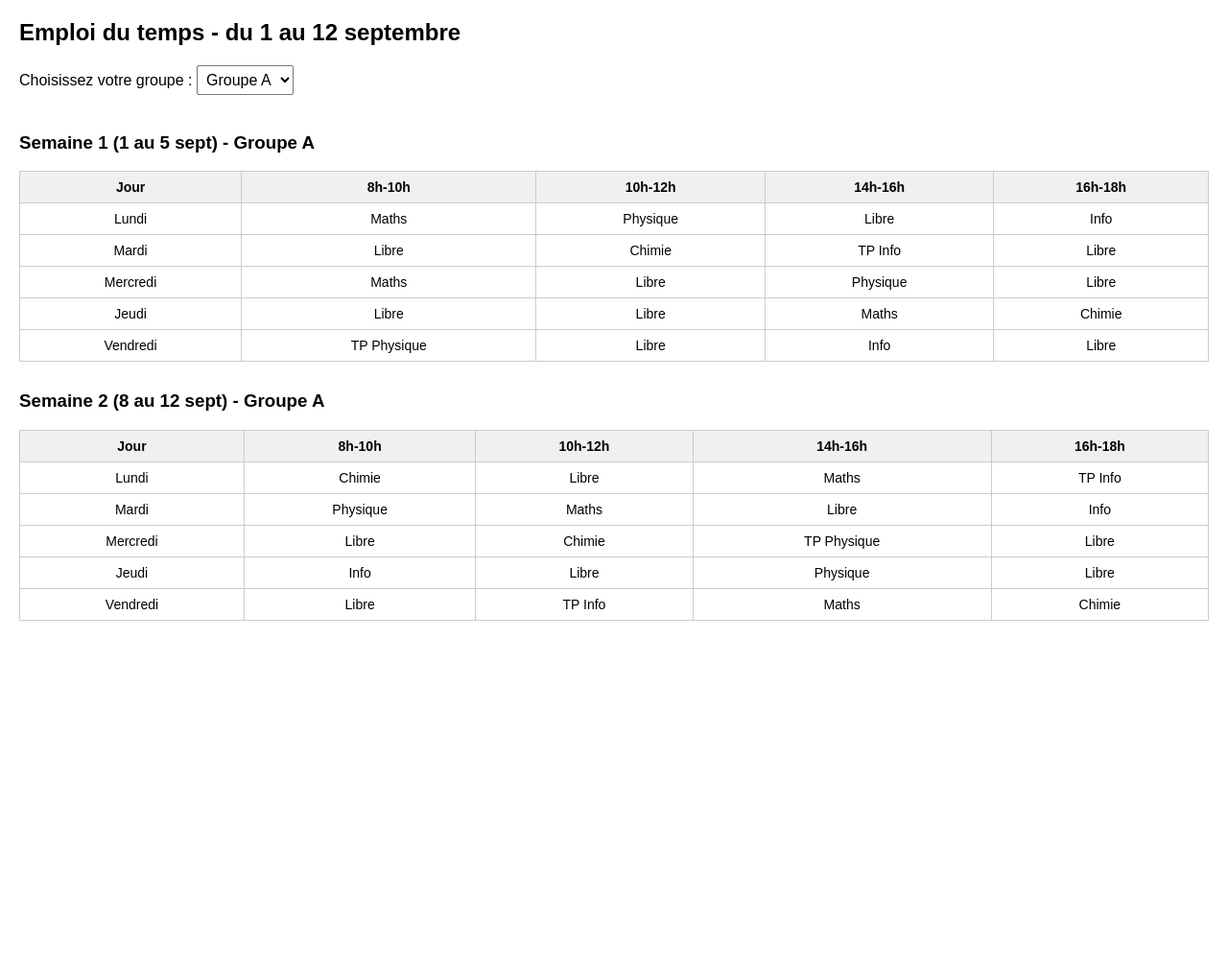
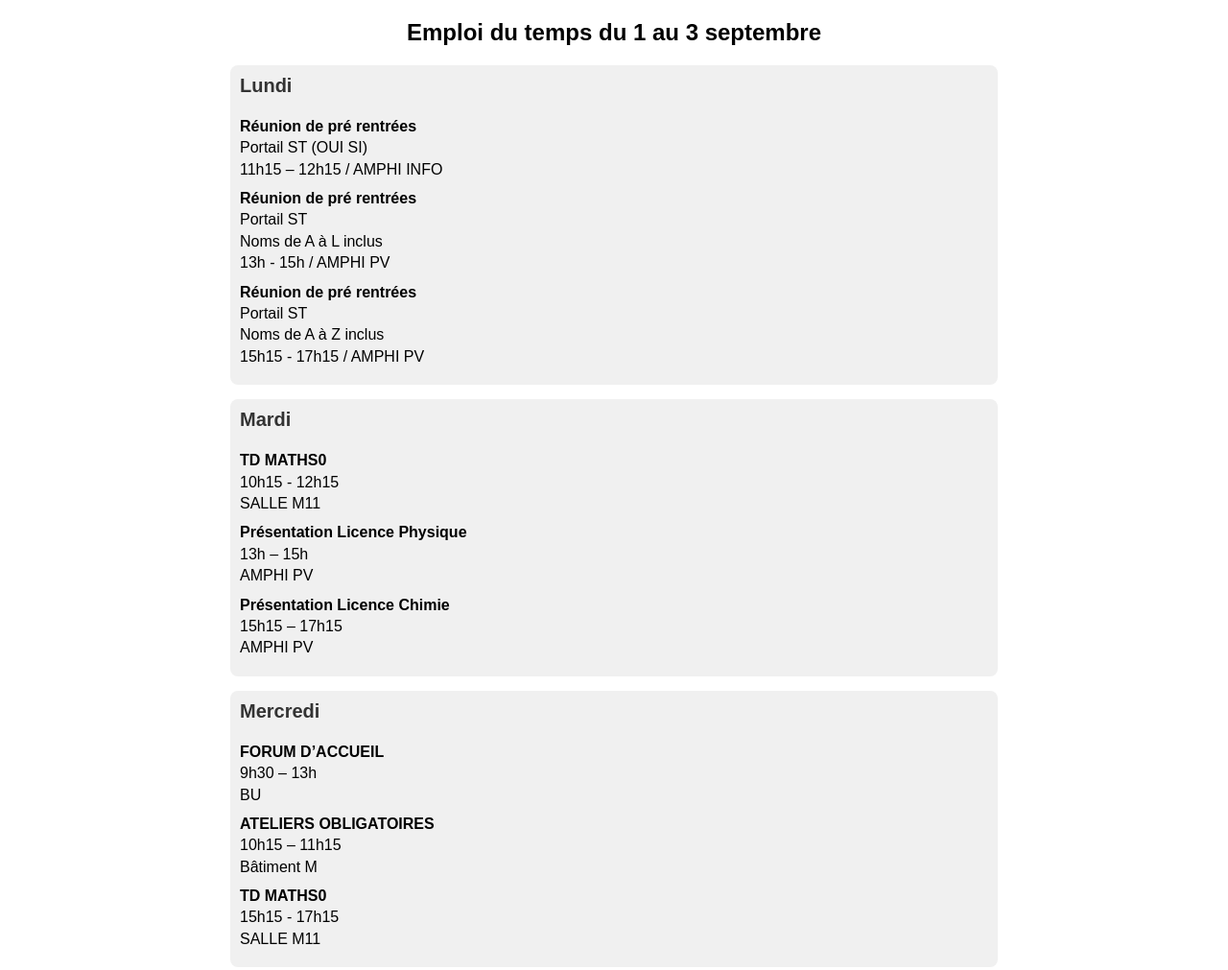
Before and after one commit to PortailST/MATH0, a plain HTML site: page index.html in a window 1280 px wide. Shown: the whole page at 96% size. Before the commit the page ends 800 px from the top, so only its background shows below. Drawn offline with Linux system fonts and the light colour scheme.

Commit message:
Update index.html

```diff
--- a/index.html
+++ b/index.html
@@ -3,98 +3,63 @@
 <head>
 <meta charset="UTF-8" />
 <meta name="viewport" content="width=device-width, initial-scale=1.0"/>
-  <title>Emploi du temps universitaire</title>
+<title>Emploi du temps de rentrée</title>
 <style>
   body {
     font-family: Arial, sans-serif;
-      margin: 20px;
+    padding: 10px;
+    max-width: 800px;
+    margin: auto;
   }
-    select {
-      margin-bottom: 20px;
-      padding: 5px;
-      font-size: 16px;
+  h2 {
+    text-align: center;
+    margin-top: 10px;
   }
-    table {
-      border-collapse: collapse;
-      width: 100%;
-      margin-bottom: 30px;
+  .day {
+    background: #f0f0f0;
+    border-radius: 8px;
+    padding: 10px;
+    margin-bottom: 15px;
   }
-    th, td {
-      border: 1px solid #ccc;
-      padding: 8px;
-      text-align: center;
-      font-size: 14px;
+  .day h3 {
+    margin-top: 0;
+    font-size: 20px;
+    color: #333;
   }
-    th {
-      background-color: #f0f0f0;
+  .event {
+    margin-bottom: 8px;
+    line-height: 1.4;
   }
-    .hidden {
-      display: none;
+  @media (max-width: 600px) {
+    .day h3 { font-size: 18px; }
+    .event { font-size: 14px; }
   }
 </style>
 </head>
 <body>
 
-  <h2>Emploi du temps - du 1 au 12 septembre</h2>
+<h2>Emploi du temps du 1 au 3 septembre</h2>
 
-  <label for="group-select">Choisissez votre groupe :</label>
-  <select id="group-select">
-    <option value="groupeA">Groupe A</option>
-    <option value="groupeB">Groupe B</option>
-  </select>
-
-  <!-- Semaine 1 -->
-  <div id="groupeA" class="edt">
-    <h3>Semaine 1 (1 au 5 sept) - Groupe A</h3>
-    <table>
-      <tr><th>Jour</th><th>8h-10h</th><th>10h-12h</th><th>14h-16h</th><th>16h-18h</th></tr>
-      <tr><td>Lundi</td><td>Maths</td><td>Physique</td><td>Libre</td><td>Info</td></tr>
-      <tr><td>Mardi</td><td>Libre</td><td>Chimie</td><td>TP Info</td><td>Libre</td></tr>
-      <tr><td>Mercredi</td><td>Maths</td><td>Libre</td><td>Physique</td><td>Libre</td></tr>
-      <tr><td>Jeudi</td><td>Libre</td><td>Libre</td><td>Maths</td><td>Chimie</td></tr>
-      <tr><td>Vendredi</td><td>TP Physique</td><td>Libre</td><td>Info</td><td>Libre</td></tr>
-    </table>
-
-    <h3>Semaine 2 (8 au 12 sept) - Groupe A</h3>
-    <table>
-      <tr><th>Jour</th><th>8h-10h</th><th>10h-12h</th><th>14h-16h</th><th>16h-18h</th></tr>
-      <tr><td>Lundi</td><td>Chimie</td><td>Libre</td><td>Maths</td><td>TP Info</td></tr>
-      <tr><td>Mardi</td><td>Physique</td><td>Maths</td><td>Libre</td><td>Info</td></tr>
-      <tr><td>Mercredi</td><td>Libre</td><td>Chimie</td><td>TP Physique</td><td>Libre</td></tr>
-      <tr><td>Jeudi</td><td>Info</td><td>Libre</td><td>Physique</td><td>Libre</td></tr>
-      <tr><td>Vendredi</td><td>Libre</td><td>TP Info</td><td>Maths</td><td>Chimie</td></tr>
-    </table>
+<div class="day">
+  <h3>Lundi</h3>
+  <div class="event"><strong>Réunion de pré rentrées</strong><br>Portail ST (OUI SI)<br>11h15 – 12h15 / AMPHI INFO</div>
+  <div class="event"><strong>Réunion de pré rentrées</strong><br>Portail ST<br>Noms de A à L inclus<br>13h - 15h / AMPHI PV</div>
+  <div class="event"><strong>Réunion de pré rentrées</strong><br>Portail ST<br>Noms de A à Z inclus<br>15h15 - 17h15 / AMPHI PV</div>
 </div>
 
-  <div id="groupeB" class="edt hidden">
-    <h3>Semaine 1 (1 au 5 sept) - Groupe B</h3>
-    <table>
-      <tr><th>Jour</th><th>8h-10h</th><th>10h-12h</th><th>14h-16h</th><th>16h-18h</th></tr>
-      <tr><td>Lundi</td><td>Physique</td><td>Libre</td><td>Maths</td><td>TP Chimie</td></tr>
-      <tr><td>Mardi</td><td>Maths</td><td>Chimie</td><td>Libre</td><td>Info</td></tr>
-      <tr><td>Mercredi</td><td>Libre</td><td>TP Info</td><td>Physique</td><td>Libre</td></tr>
-      <tr><td>Jeudi</td><td>Maths</td><td>Libre</td><td>Libre</td><td>Chimie</td></tr>
-      <tr><td>Vendredi</td><td>Info</td><td>Physique</td><td>Libre</td><td>TP Physique</td></tr>
-    </table>
-
-    <h3>Semaine 2 (8 au 12 sept) - Groupe B</h3>
-    <table>
-      <tr><th>Jour</th><th>8h-10h</th><th>10h-12h</th><th>14h-16h</th><th>16h-18h</th></tr>
-      <tr><td>Lundi</td><td>Libre</td><td>Maths</td><td>Chimie</td><td>Physique</td></tr>
-      <tr><td>Mardi</td><td>TP Info</td><td>Libre</td><td>Maths</td><td>Chimie</td></tr>
-      <tr><td>Mercredi</td><td>Info</td><td>Physique</td><td>Libre</td><td>TP Chimie</td></tr>
-      <tr><td>Jeudi</td><td>Physique</td><td>Libre</td><td>Info</td><td>Libre</td></tr>
-      <tr><td>Vendredi</td><td>Maths</td><td>TP Physique</td><td>Libre</td><td>Chimie</td></tr>
-    </table>
+<div class="day">
+  <h3>Mardi</h3>
+  <div class="event"><strong>TD MATHS0</strong><br>10h15 - 12h15<br>SALLE M11</div>
+  <div class="event"><strong>Présentation Licence Physique</strong><br>13h – 15h<br>AMPHI PV</div>
+  <div class="event"><strong>Présentation Licence Chimie</strong><br>15h15 – 17h15<br>AMPHI PV</div>
 </div>
 
-  <script>
-    const select = document.getElementById('group-select');
-    const edts = document.querySelectorAll('.edt');
-    select.addEventListener('change', () => {
-      edts.forEach(div => div.classList.add('hidden'));
-      document.getElementById(select.value).classList.remove('hidden');
-    });
-  </script>
+<div class="day">
+  <h3>Mercredi</h3>
+  <div class="event"><strong>FORUM D’ACCUEIL</strong><br>9h30 – 13h<br>BU</div>
+  <div class="event"><strong>ATELIERS OBLIGATOIRES</strong><br>10h15 – 11h15<br>Bâtiment M</div>
+  <div class="event"><strong>TD MATHS0</strong><br>15h15 - 17h15<br>SALLE M11</div>
+</div>
+
 </body>
 </html>
```
Lines whose indentation alone changed are shown as unchanged.
